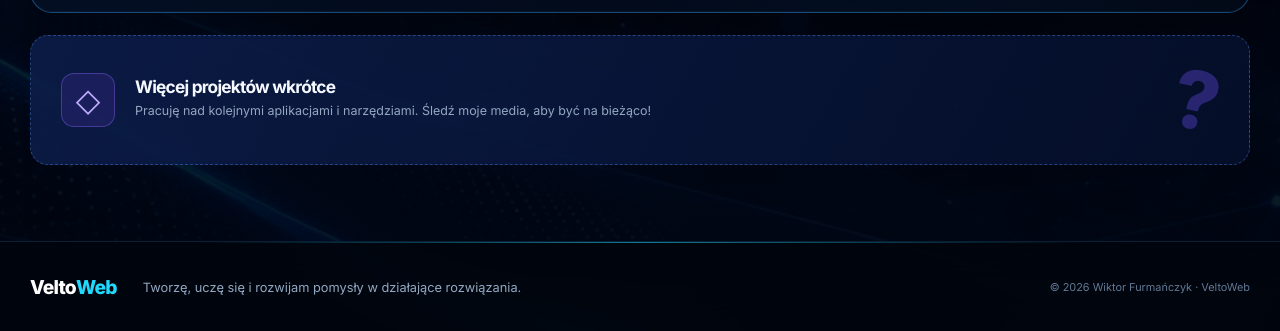
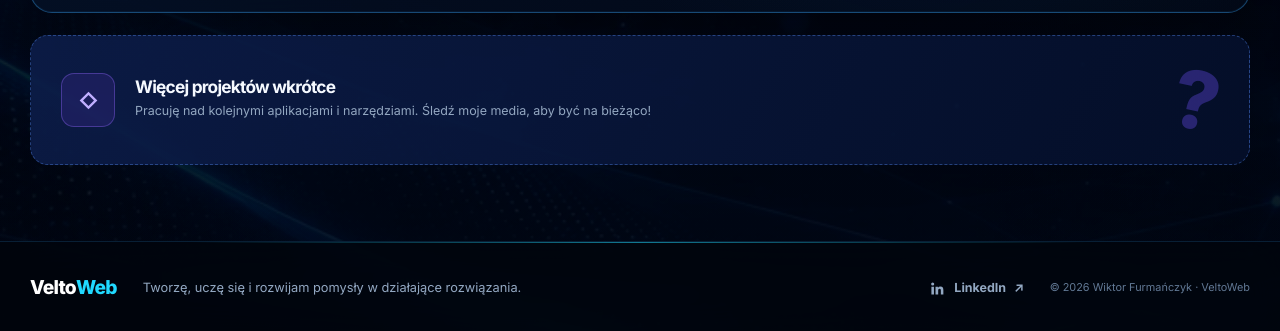
Before and after one commit to wiktor-furmanczyk/wiktor-furmanczyk.github.io, a Jekyll site: the page built from projects/index.md, in a window 1280 px wide and 1400 px high, scrolled down 325 px, cut to the strip 1066-1397 px from the top of the window. Built offline with Jekyll 4.4.1, drawn with Linux system fonts in a browser that asks for light colours.

Commit message:
fix: polish mobile project icon and footer spacing

```diff
--- a/_layouts/default.html
+++ b/_layouts/default.html
@@ -51,6 +51,10 @@
       <div class="shell footer-minimal">
         <a class="brand footer-brand" href="{{ '/' | relative_url }}" aria-label="VeltoWeb — wróć na stronę główną">Velto<span>Web</span></a>
         <p>Tworzę, uczę się i rozwijam pomysły w działające rozwiązania.</p>
+        <a class="footer-social" href="https://www.linkedin.com/in/wiktorfurmanczyk/" target="_blank" rel="noopener noreferrer" aria-label="LinkedIn — profil Wiktora Furmańczyka (otwiera się w nowej karcie)">
+          <svg aria-hidden="true" viewBox="0 0 24 24" focusable="false"><path d="M5.2 3.5a2.2 2.2 0 1 1 0 4.4 2.2 2.2 0 0 1 0-4.4ZM3.4 9.5H7v11H3.4v-11Zm5.8 0h3.4V11h.05a3.73 3.73 0 0 1 3.36-1.85c3.6 0 4.27 2.37 4.27 5.45v5.9h-3.55v-5.23c0-1.25-.02-2.86-1.74-2.86-1.74 0-2.01 1.36-2.01 2.77v5.32H9.2v-11Z"/></svg>
+          LinkedIn <span aria-hidden="true">↗</span>
+        </a>
         <small>© {{ site.time | date: '%Y' }} Wiktor Furmańczyk · VeltoWeb</small>
       </div>
     </footer>
--- a/assets/css/style.scss
+++ b/assets/css/style.scss
@@ -100,11 +100,12 @@ h3 { margin: 0; font-size: 1.06rem; letter-spacing: -0.025em; }
 .expertise-strip div:last-child { border: 0; }
 .expertise-strip div::after { position: absolute; width: 34px; height: 2px; right: 0; bottom: 1px; left: 0; margin: auto; content: ""; background: var(--cyan); border-radius: 2px; box-shadow: 0 0 10px rgba(32,217,255,.5); opacity: 0; transform: scaleX(.4); transition: opacity .2s ease, transform .2s ease; }
 .expertise-strip img { width: 50px; height: 50px; object-fit: contain; filter: drop-shadow(0 0 10px rgba(25,196,255,.34)); transition: filter .2s ease, transform .2s ease; }
+.home-page .expertise-strip { margin-bottom: 18px; }
 .expertise-strip div:hover { color: #fff; background: linear-gradient(180deg, rgba(12,63,111,.14), transparent); }
 .expertise-strip div:hover::after { opacity: 1; transform: scaleX(1); }
 .expertise-strip div:hover img { filter: drop-shadow(0 0 16px rgba(25,214,255,.62)); transform: translateY(-3px) scale(1.06); }
 
-.projects-section { padding-block: 40px 0; }
+.projects-section { padding-block: 56px 0; }
 .projects-section .section-kicker { display: flex; align-items: center; gap: 14px; }
 .projects-section .section-kicker::after { width: 46px; height: 1px; content: ""; background: linear-gradient(90deg, var(--cyan), transparent); }
 .projects-section .section-heading h2 { font-size: clamp(2.2rem, 4.2vw, 3.3rem); }
@@ -137,7 +138,7 @@ h3 { margin: 0; font-size: 1.06rem; letter-spacing: -0.025em; }
 .upcoming-visual { position: relative; width: 100%; height: 360px; align-self: start; flex: 0 0 360px; overflow: hidden; background: transparent; }
 .project-card-upcoming .project-card-body > .status-badge { align-self: flex-start; }
 
-.blog-section { position: relative; display: grid; min-height: 0; grid-template-areas: "art copy" "art cta"; grid-template-columns: minmax(0, 1.08fr) minmax(400px, .92fr); align-items: center; column-gap: clamp(28px, 3.5vw, 48px); row-gap: 28px; margin-block: 0; padding-block: 40px 56px; isolation: isolate; }
+.blog-section { position: relative; display: grid; min-height: 0; grid-template-areas: "art copy" "art cta"; grid-template-columns: minmax(0, 1.08fr) minmax(400px, .92fr); align-items: center; column-gap: clamp(28px, 3.5vw, 48px); row-gap: 28px; margin-block: 0; padding-block: 56px 56px; isolation: isolate; }
 .blog-section::before { position: absolute; z-index: -1; width: 66%; height: 76%; left: -10%; content: ""; background: radial-gradient(ellipse, rgba(0,125,255,.18), rgba(39,44,197,.07) 42%, transparent 72%); filter: blur(38px); pointer-events: none; }
 .blog-copy { position: relative; z-index: 2; width: 100%; max-width: 540px; grid-area: copy; align-self: end; justify-self: end; }
 .blog-copy .section-kicker { display: flex; align-items: center; gap: 14px; }
@@ -222,7 +223,8 @@ h3 { margin: 0; font-size: 1.06rem; letter-spacing: -0.025em; }
 .showcase-link:hover { box-shadow: 0 14px 34px rgba(36,132,255,.34); transform: translateY(-2px); }
 .showcase-project-writing .showcase-art img { width: 110%; inset: 3% 0 3% -10%; }
 .projects-upcoming { position: relative; display: grid; min-height: 126px; overflow: hidden; grid-template-columns: auto 1fr auto; align-items: center; gap: 20px; padding: 24px 30px; background: linear-gradient(120deg, rgba(12,29,73,.9), rgba(4,15,42,.92)); border: 1px dashed rgba(72,120,213,.48); border-radius: 18px; }
-.projects-upcoming-icon { display: grid; width: 54px; height: 54px; place-items: center; color: #bfaeff; background: rgba(70,43,155,.28); border: 1px solid rgba(132,97,233,.42); border-radius: 13px; font-size: 2rem; }
+.projects-upcoming-icon { display: grid; width: 54px; height: 54px; place-items: center; color: #bfaeff; background: rgba(70,43,155,.28); border: 1px solid rgba(132,97,233,.42); border-radius: 13px; }
+.projects-upcoming-icon svg { display: block; width: 23px; height: 23px; fill: currentColor; }
 .projects-upcoming h2 { margin: 0 0 4px; font-size: 1.08rem; }.projects-upcoming p { margin: 0; color: #93a7c1; font-size: .78rem; }
 .projects-question { padding-right: 7%; color: rgba(105,77,242,.36); font-size: 5rem; font-weight: 800; line-height: 1; transform: rotate(12deg); }
 
@@ -231,10 +233,13 @@ h3 { margin: 0; font-size: 1.06rem; letter-spacing: -0.025em; }
 
 .site-footer { position: relative; padding: 26px 0; background: rgba(1,5,13,.82); border-top: 1px solid rgba(44,139,213,.2); backdrop-filter: blur(18px); }
 .site-footer::before { position: absolute; height: 1px; inset: 0 15% auto; content: ""; background: linear-gradient(90deg, transparent, rgba(32,217,255,.55), transparent); }
-.footer-minimal { display: grid; grid-template-columns: auto 1fr auto; align-items: center; gap: 26px; }
+.footer-minimal { display: grid; grid-template-columns: auto 1fr auto auto; align-items: center; gap: 26px; }
 .footer-brand { min-height: 40px; font-size: 1.2rem; }
 .footer-minimal p { margin: 0; color: #92a8c2; font-size: .8rem; }
 .footer-minimal small { color: #617995; font-size: .68rem; white-space: nowrap; }
+.footer-social { display: inline-flex; min-height: 40px; align-items: center; gap: 8px; color: #92a8c2; font-size: .78rem; font-weight: 700; text-decoration: none; transition: color .2s ease; }
+.footer-social:hover { color: #5bdfff; }
+.footer-social svg { width: 17px; height: 17px; fill: currentColor; }
 
 @media (max-width: 980px) {
   .hero { grid-template-columns: minmax(0, 1fr) minmax(340px, .9fr); gap: 28px; }.hero-art { min-height: 360px; }
@@ -245,7 +250,7 @@ h3 { margin: 0; font-size: 1.06rem; letter-spacing: -0.025em; }
   .product-hero { grid-template-columns: minmax(0, .85fr) minmax(400px, 1.15fr); gap: 24px; }.phone { max-width: 155px; }
   .project-facts { grid-template-columns: 1fr 1fr; }.benefit-list { grid-template-columns: 1fr 1fr; }.benefit-list div:nth-child(2) { border-right: 0; }.benefit-list div:nth-child(-n+2) { border-bottom: 1px solid var(--border-soft); }
   .process-screens { grid-template-columns: 1fr 1fr; }.screen-frame { width: 170px; }
-  .footer-minimal { grid-template-columns: auto 1fr; }.footer-minimal small { grid-column: 1 / -1; }
+  .footer-minimal { grid-template-columns: auto 1fr auto; }.footer-minimal small { grid-column: 1 / -1; }
 }
 
 @media (max-width: 760px) {
@@ -270,8 +275,8 @@ h3 { margin: 0; font-size: 1.06rem; letter-spacing: -0.025em; }
   .hero { padding-top: 58px; }.hero-art { min-height: 260px; margin-top: 4px; }.hero-art img { width: 100%; max-width: 100%; transform: none; }
   .expertise-strip { grid-template-columns: 1fr 1fr; padding: 6px 0 10px; }.expertise-strip div { min-height: 88px; border-bottom: 1px solid var(--border-soft); }.expertise-strip div:nth-child(odd) { border-right: 1px solid var(--border-soft); }.expertise-strip div:nth-child(even) { border-right: 0; }.expertise-strip div:nth-last-child(-n+2) { border-bottom: 0; }
   .expertise-strip img { width: 44px; height: 44px; }
-  .projects-section { padding-block: 28px 0; }.project-card-visual, .upcoming-visual { height: 300px; flex-basis: 300px; }.project-card-upcoming { min-height: 0; padding: 0; }.project-card-body, .project-card-upcoming .project-card-body { margin-top: -114px; padding: 0 20px 20px; }.project-card-upcoming .upcoming-visual { height: 210px; flex-basis: 210px; }.project-card-upcoming .project-card-body { margin-top: -68px; }.project-card-body > p { font-size: .94rem; }
-  .blog-section { gap: 24px; padding-block: 28px 42px; }.blog-art { width: 100%; max-width: 100%; margin-left: 0; }.blog-copy h2 { margin-top: 18px; font-size: clamp(2.45rem, 12vw, 3.4rem); }.blog-copy > p:not(.section-kicker) { margin-top: 20px; font-size: .97rem; }.blog-topics { gap: 8px; margin-top: 22px; }.blog-topics > span { min-height: 43px; padding-inline: 13px; font-size: .72rem; }.blog-topics svg { width: 17px; height: 17px; }.blog-cta { margin-top: 0; }
+  .projects-section { padding-block: 36px 0; }.project-card-visual, .upcoming-visual { height: 300px; flex-basis: 300px; }.project-card-upcoming { min-height: 0; padding: 0; }.project-card-body, .project-card-upcoming .project-card-body { margin-top: -114px; padding: 0 20px 20px; }.project-card-upcoming .upcoming-visual { height: 210px; flex-basis: 210px; }.project-card-upcoming .project-card-body { margin-top: -68px; }.project-card-body > p { font-size: .94rem; }
+  .blog-section { gap: 24px; padding-block: 36px 42px; }.blog-art { width: 100%; max-width: 100%; margin-left: 0; }.blog-copy h2 { margin-top: 18px; font-size: clamp(2.45rem, 12vw, 3.4rem); }.blog-copy > p:not(.section-kicker) { margin-top: 20px; font-size: .97rem; }.blog-topics { gap: 8px; margin-top: 22px; }.blog-topics > span { min-height: 43px; padding-inline: 13px; font-size: .72rem; }.blog-topics svg { width: 17px; height: 17px; }.blog-cta { margin-top: 0; }
   .projects-page .page-content { padding-top: 54px; }.projects-hero { padding-block: 34px 25px; }.projects-hero h1 { font-size: clamp(3rem, 17vw, 4.5rem); }.projects-showcase { gap: 14px; padding-bottom: 54px; }.showcase-project { border-radius: 16px; }.showcase-copy { padding: 25px 20px; }.showcase-copy h2 { font-size: 2.15rem; }.showcase-art { min-height: 295px; }.showcase-art img, .showcase-project-writing .showcase-art img { width: 96%; height: 96%; inset: 2%; }.showcase-link { width: 100%; }.projects-upcoming { grid-template-columns: 1fr; gap: 12px; padding: 22px 20px; }.projects-upcoming-icon { width: 46px; height: 46px; }.projects-upcoming h2 { font-size: 1rem; }
   .product-title-row { align-items: flex-start; }.product-title-row .product-icon { flex-basis: 42px; height: 42px; }.product-lead { font-size: 1.2rem; }.product-description { font-size: .96rem; }
   .phones-showcase { gap: 5px; margin-top: 30px; padding-inline: 0; }.phone { max-width: 112px; padding: 3px; border-width: 3px; border-radius: 19px; }.phone img { border-radius: 13px; }.phone-center { transform: translateY(-12px); }.phone-left { transform: rotate(-2deg); }.phone-right { transform: rotate(2deg); }
--- a/projects/index.md
+++ b/projects/index.md
@@ -50,7 +50,7 @@ image_alt: Logo VeltoWeb na granatowym, neonowym tle
   </article>
 
   <aside class="projects-upcoming" aria-label="Więcej projektów wkrótce">
-    <span class="projects-upcoming-icon" aria-hidden="true">◇</span>
+    <span class="projects-upcoming-icon" aria-hidden="true"><svg viewBox="0 0 24 24" focusable="false"><path d="M12 2.75 21.25 12 12 21.25 2.75 12 12 2.75Zm0 3.54L6.29 12 12 17.71 17.71 12 12 6.29Z"/></svg></span>
     <div><h2>Więcej projektów wkrótce</h2><p>Pracuję nad kolejnymi aplikacjami i narzędziami. Śledź moje media, aby być na bieżąco!</p></div>
     <span class="projects-question" aria-hidden="true">?</span>
   </aside>
```
